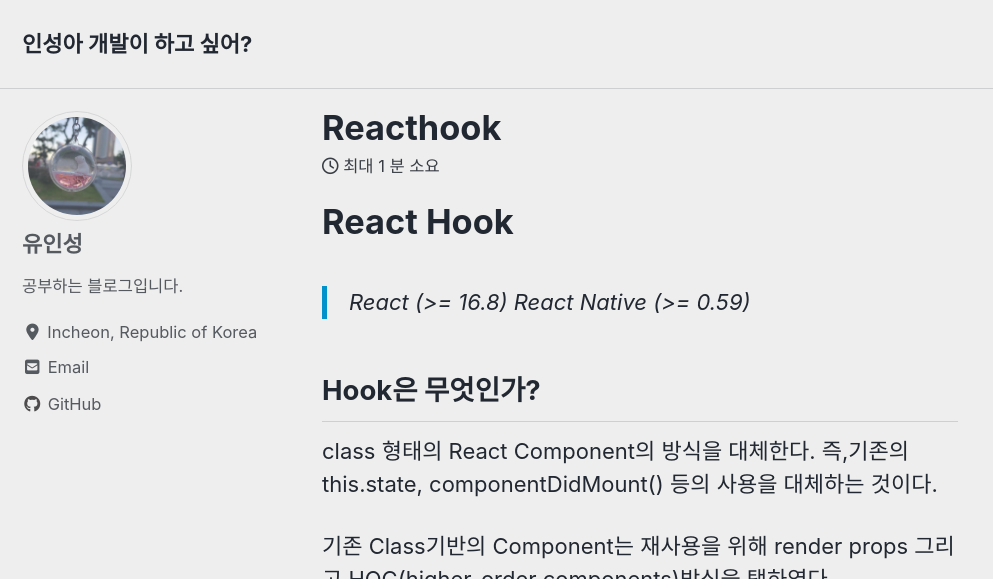
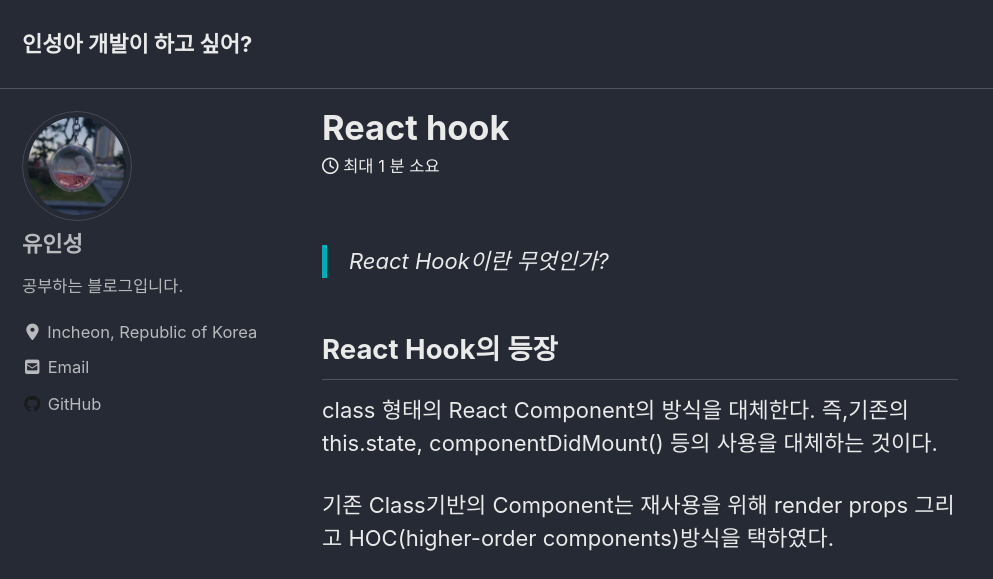
Before and after one commit to Ro4z/Ro4z.github.io, a Jekyll site: the page built from _posts/2020-04-28-React Hook.md, in a window 1280 px wide and 900 px high, cut to the strip 0-579 px from the top of the window. Shown: the whole strip, without its empty margins (0-993 px from the left). Built offline with Jekyll 4.4.1, drawn with Linux system fonts in a browser that asks for light colours; cached includes are drawn as plain includes; nearby versions of some CDN libraries.

Commit message:
Add new posting

```diff
--- a/_config.yml
+++ b/_config.yml
@@ -12,7 +12,7 @@
 
 # theme                  : "minimal-mistakes-jekyll"
 # remote_theme           : "mmistakes/minimal-mistakes"
-minimal_mistakes_skin: "air"
+minimal_mistakes_skin: "dark"
 
 # Site Settings
 locale: "ko-KR"
--- a/_posts/2020-04-28-reacthook.md
+++ b/_posts/2020-04-28-React Hook.md
@@ -1,7 +1,7 @@
-# React Hook
-> React (>= 16.8) React Native (>= 0.59)
 
-## Hook은 무엇인가?
+> React Hook이란 무엇인가?
+
+## React Hook의 등장
 class 형태의 React Component의 방식을 대체한다.
 즉,기존의 this.state, componentDidMount() 등의 사용을 대체하는 것이다.
 
```
